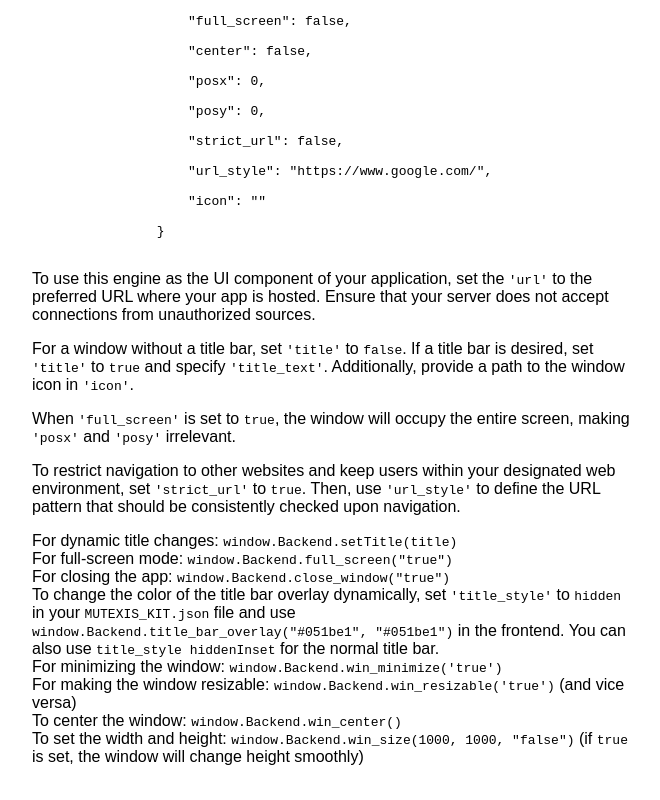
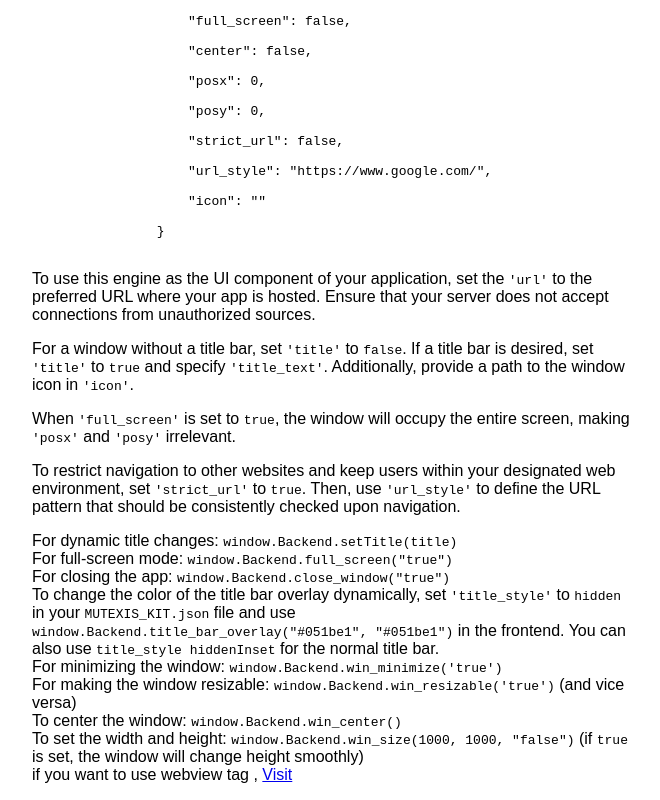
Before and after one commit to SkillfulElectro/EMWebKit, an Electron app: page welcome.html in a window 1280 px wide. Shown: the part 496-1296 px from the top of the page, without its empty margins (308-968 px from the left). Drawn offline with Linux system fonts and the light colour scheme.

Commit message:
Update welcome.html

```diff
--- a/welcome.html
+++ b/welcome.html
@@ -91,6 +91,8 @@
             To center the window: <code>window.Backend.win_center()</code>
             <br>
             To set the width and height: <code>window.Backend.win_size(1000, 1000, "false")</code> (if <code>true</code> is set, the window will change height smoothly)
+            <br>
+            if you want to use webview tag , <a href="https://www.electronjs.org/docs/latest/api/webview-tag">Visit</a>
         </p>
     </div>
     <!-- TESTS
```
